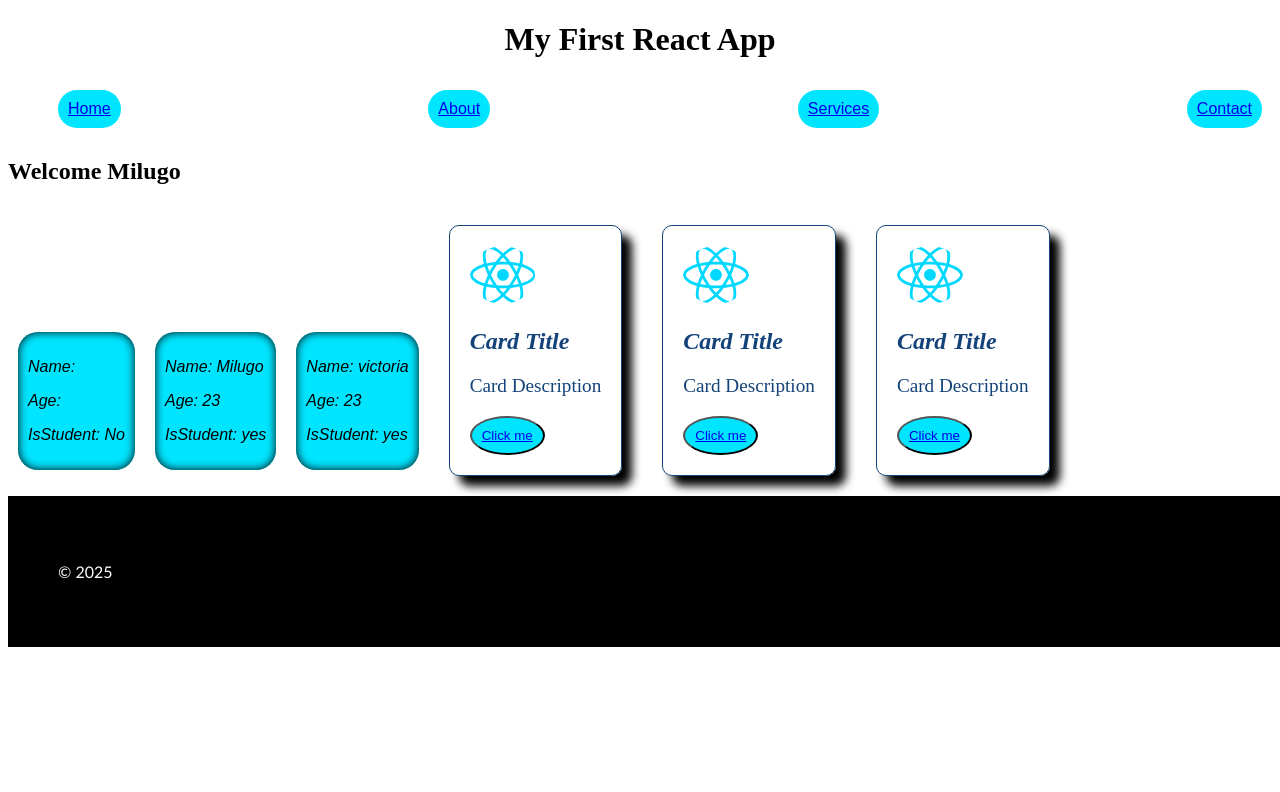
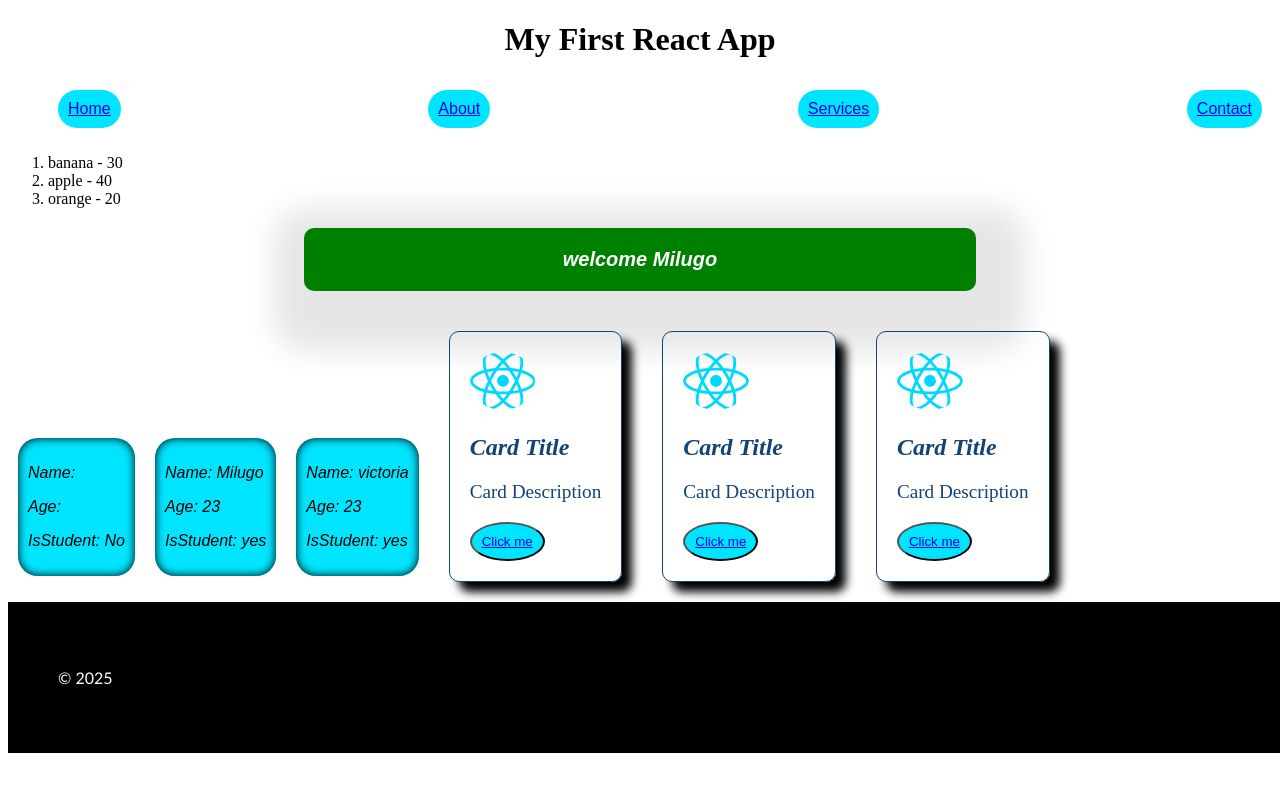
Before and after one commit to Pha12thom/my_react_app, a React (Vite) app: page / in a window 1280 px wide. Shown: the top 792 px of the page. Built offline with nearby package versions, Linux system fonts and the light colour scheme.

Commit message:
add list of fruits

```diff
--- a/src/App.jsx
+++ b/src/App.jsx
@@ -5,11 +5,13 @@ import Card from "./Card.jsx"
 import Button from "./Button/Button.jsx"
 import Student from "./Student.jsx"
 import UserGreeting from "./UserGreeting.jsx"
+import List from "./List.jsx"
 
 function App() {
   return (
     <>
     <Header />
+    <List />
     <UserGreeting isLoggedin={true} username="Milugo"/>
     <Student/>
     <Student name="Milugo" age={23} isStudent={true}/>
--- /dev/null
+++ b/src/List.jsx
@@ -0,0 +1,13 @@
+const List = () => {
+    const Fruits= [
+        {name: "banana", calories: 30},
+        {name: "apple", calories: 40},
+        {name: "orange", calories: 20},
+    ];
+    const Items = Fruits.map(fruit => <li key={fruit.name}>{fruit.name} - {fruit.calories}</li>)
+
+    return (<ol>{Items}</ol>);
+
+
+}
+export default List;
--- a/src/Styles/Greeting.module.css
+++ b/src/Styles/Greeting.module.css
@@ -0,0 +1,23 @@
+.Loggedin {
+    background-color: green;
+    margin: auto;
+    box-shadow: 10px 20px 30px 40px rgba(0, 0, 0, 0.1);
+    padding: 20px;
+    font-family: Arial, Helvetica, sans-serif;
+    font-style: italic;
+    font-size: 20px;
+    color: white;
+    text-align: center;
+    border-radius: 10px;
+    width: 50%;
+    margin-top: 20px;
+    margin-bottom: 20px;
+    display: flex;
+    justify-content: center;
+    align-items: center;
+    flex-direction: column;
+}
+
+.Loggedout {
+    background-color: red;
+}
--- a/src/UserGreeting.jsx
+++ b/src/UserGreeting.jsx
@@ -1,5 +1,20 @@
+import PropTypes from "prop-types";
+import Styles from "./Styles/Greeting.module.css";
 const userGreeting =(props) => {
-    return (props.isLoggedin) ? <h2> Welcome {props.username} </h2> : <h2> Welcome Guest please login</h2>
+   const WelcomeMsg =  <h2 className={Styles.Loggedin}> welcome {props.username}</h2>
+   const Loggedout =  <h2 className={Styles.Loggedout}> welcome Guest! Please Login!</h2>
+
+
+return (props.isLoggedin ? WelcomeMsg : Loggedout);
 }
 
+userGreeting.propTypes = {
+    isLoggedin: PropTypes.bool.isRequired,
+    username: PropTypes.string.isRequired
+    }
+
+userGreeting.defaultProps = {
+    isLoggedin: false,
+    username: "Guest"
+}
 export default userGreeting;
```
